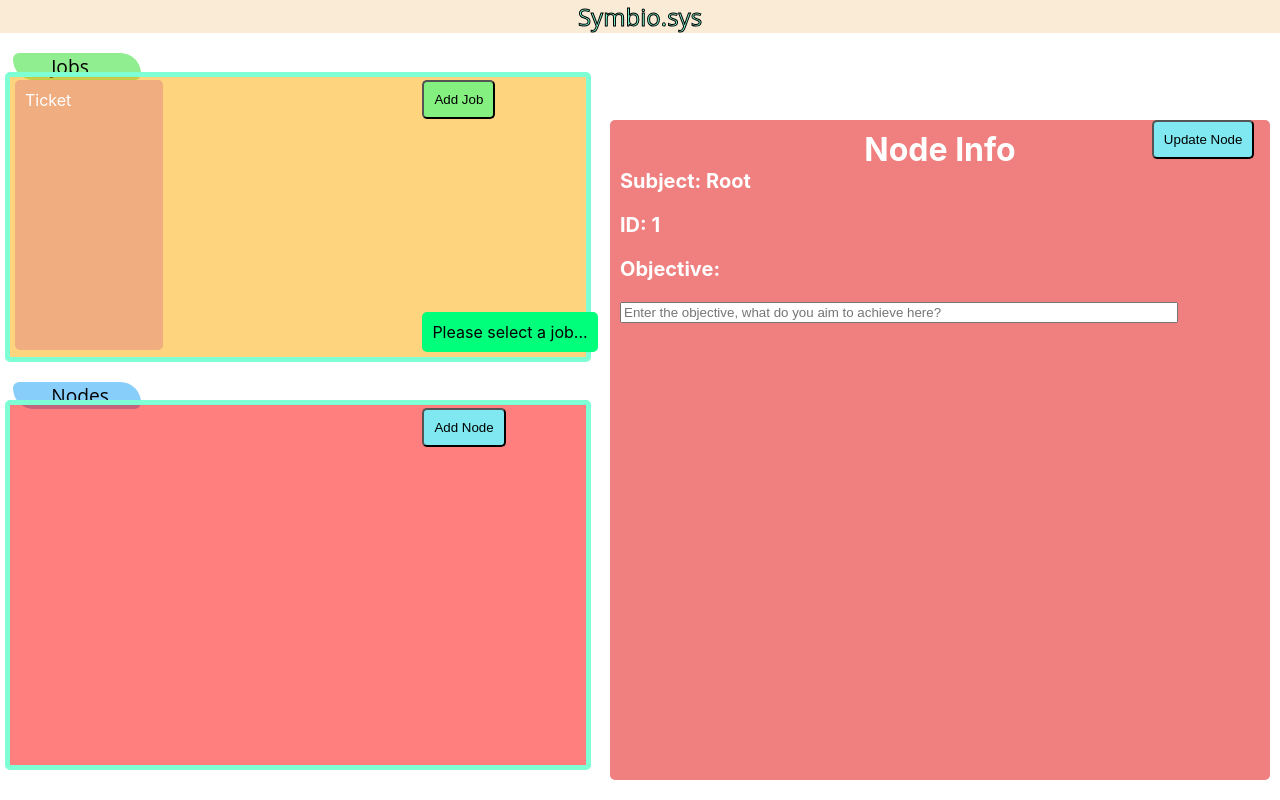
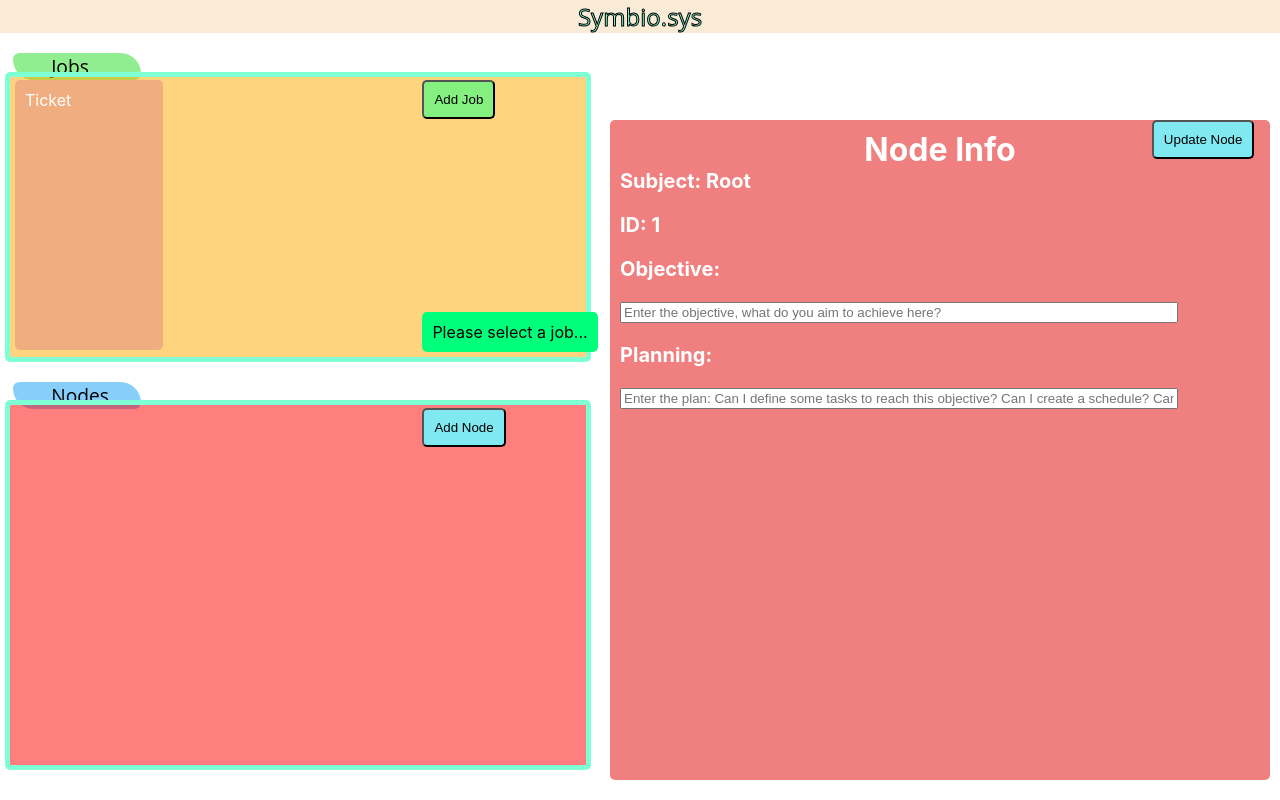
Before and after one commit to georgedobric/2023-React-JS-Project-Management-App, a React (Create React App) app: page / in a window 1280 px wide. Built offline with nearby package versions, Linux system fonts and the light colour scheme.

Commit message:
Added the 'plan' field to each node.

```diff
--- a/src/App.js
+++ b/src/App.js
@@ -6,7 +6,7 @@ import Node from './components/Node';
 import Job from './components/Job';
 
 function App() {
-  const [Jobs, setJobs] = useState([{id:1, title:'Ticket', tree:[ { id: 1, subject: 'Root', objective: '' }]}
+  const [Jobs, setJobs] = useState([{id:1, title:'Ticket', tree:[ { id: 1, subject: 'Root', objective: '', plan: '', communication: '', collaboration: '', risk: ''}]}
  ]);
   const currentJob = 0;
   const [SelectedJob, setSelectedJob] = useState(0);
@@ -68,6 +68,21 @@ function App() {
     setJobSelectStatus(updatedJobs);
   }
 
+  const NodePlanModifier = (event) => {
+    const updatedNodePlan = [
+      ...Jobs[SelectedJob].tree.slice(0, SelectedNode), // Copy elements before the selected node
+      {
+        ...Jobs[SelectedJob].tree[SelectedNode], // Copy the selected node
+        plan: event, // Modify the 'objective' property
+      },
+      ...Jobs[SelectedJob].tree.slice(SelectedNode + 1), // Copy elements after the selected node
+    ];
+
+    const updatedJobs=[...Jobs];
+    updatedJobs[SelectedJob].tree = updatedNodePlan;
+    setJobSelectStatus(updatedJobs);
+  }
+
 
   return (
     <div>
@@ -91,7 +106,8 @@ function App() {
           NodeModifier={NodeModifier}
           SelectedNode={SelectedNode}
           NodeSelector={NodeSelector}
-          NodeObjectiveModifier={NodeObjectiveModifier}></Node>
+          NodeObjectiveModifier={NodeObjectiveModifier}
+          NodePlanModifier={NodePlanModifier}></Node>
       </div>
     </div>
   );
--- a/src/components/Node.js
+++ b/src/components/Node.js
@@ -12,16 +12,23 @@ function Node(props) {
     props.NodeSelector(id);
   }
 
-  let objectiveInput = '';
   const [userInput, setUserInput] = useState('');
   const handleNodeObjective = (event) => {
-    objectiveInput = objectiveInput + event.target.value;
     setUserInput(event.target.value);
   }
 
-  const handleUpdate = (objective) => {
+  const [userInputPlan, setUserInputPlan] = useState('');
+  const handleNodePlan = (event) => {
+    setUserInputPlan(event.target.value);
+  }
+
+  const handleObjectiveUpdate = (objective) => {
     props.NodeObjectiveModifier(objective);
     //props.jobs[props.SelectedJob].tree[props.SelectedNode].objective
+  }
+
+  const handlePlanUpdate = (objective) => {
+    props.NodePlanModifier(objective);
   }
 
   return (
@@ -53,11 +60,19 @@ function Node(props) {
         className='nodeInfoInput'
         placeholder="Enter the objective, what do you aim to achieve here?"
       />
+      <p className='textSubHeader'>Planning: {props.jobs[props.SelectedJob].tree[props.SelectedNode].plan}</p>
+          <input
+        type="Objective"
+        value={userInputPlan}
+        onChange={handleNodePlan}
+        className='nodeInfoInput'
+        placeholder="Enter the plan: Can I define some tasks to reach this objective? Can I create a schedule? Can I allocate resources? Can I set some milestones?"
+      />
         </div>
         </div>
 
     <button class='addNodeBox' onClick={handleAddNode}>Add Node</button>
-    <button class='updateNodeBox' onClick={()=> {handleUpdate(userInput)}}>Update Node</button>
+    <button class='updateNodeBox' onClick={()=> {handleObjectiveUpdate(userInput); handlePlanUpdate(userInputPlan)}}>Update Node</button>
 
 
     </div>
```
